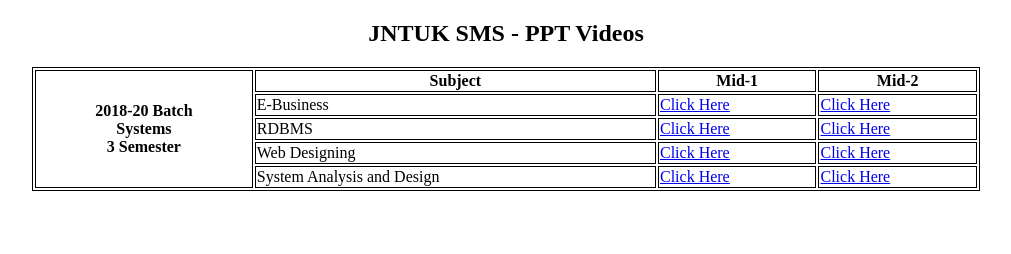
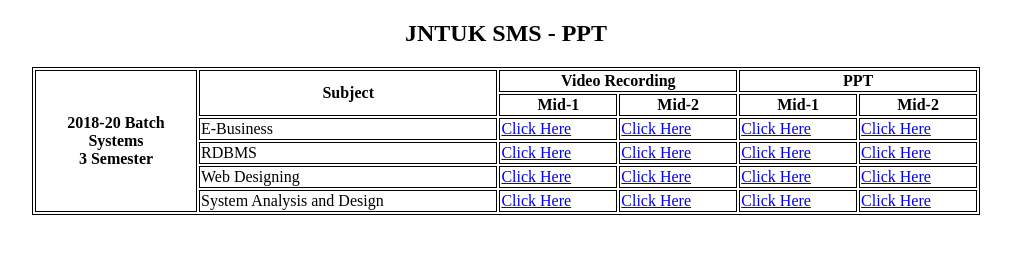
Before and after one commit to SubrahmanyamAchanta/SubrahmanyamAchanta, a plain HTML site: page index.html in a window 1280 px wide. Shown: the whole page, without its empty margins (134-1145 px from the left). Drawn offline with Linux system fonts and the light colour scheme.

Commit message:
Adding PPT also to index.html

```diff
--- a/index.html
+++ b/index.html
@@ -10,35 +10,48 @@
 </head>
 <body>
 
-<h2 align = 'center'>JNTUK SMS - PPT Videos</h2>
+<h2 align = 'center'>JNTUK SMS - PPT </h2>
 
 <table style="width:75%" align="center">
   <tr>
 	<th rowspan = 6> 2018-20 Batch <br> Systems <br> 3 Semester</th>
-    <th>Subject</th>
-    <th>Mid-1 </th>
+	<th rowspan = 2> Subject </th>
+	<th colspan = 2> Video Recording </th>
+	<th colspan = 2> PPT </th>
+  </tr>
+  <tr>
+	<th>Mid-1 </th>
+	<th>Mid-2 </th>
+	<th>Mid-1 </th>
 	<th>Mid-2 </th>
   </tr>
   <tr>
-
     <td>E-Business</td>
     <td><a href = 'https://www.youtube.com/playlist?list=PL3D1BESzYOqXhb3ppDAT22Nkp81cAPGRn' target="_blank"> Click Here </a> </td>
 	<td><a href = 'https://www.youtube.com/playlist?list=PL3D1BESzYOqWy2DFYbp1kyGZGE096X3ZF' target="_blank"> Click Here </a> </td>
+	<td><a href = '#' target="_blank"> Click Here </a> </td>
+	<td><a href = '#' target="_blank"> Click Here </a> </td>
   </tr>
     <tr>
     <td>RDBMS</td>
     <td><a href = 'https://www.youtube.com/playlist?list=PL3D1BESzYOqWhQEFeirYp1pHoCMjMX2_b' target="_blank"> Click Here </a> </td>
 	<td><a href = 'https://www.youtube.com/playlist?list=PL3D1BESzYOqXoJIsFoya_f_LVv5ezfj1n' target="_blank"> Click Here </a> </td>
+	<td><a href = '#' target="_blank"> Click Here </a> </td>
+	<td><a href = '#' target="_blank"> Click Here </a> </td>
   </tr>
     <tr>
     <td>Web Designing</td>
     <td><a href = 'https://www.youtube.com/playlist?list=PL3D1BESzYOqXSqg4FrRBzjYgOpUUImROY' target="_blank"> Click Here </a> </td>
 	<td><a href = 'https://www.youtube.com/playlist?list=PL3D1BESzYOqU7EsErudvXVY8FKYf-lQj9' target="_blank"> Click Here </a> </td>
+	<td><a href = '#' target="_blank"> Click Here </a> </td>
+	<td><a href = '#' target="_blank"> Click Here </a> </td>
   </tr>
     <tr>
     <td>System Analysis and Design</td>
     <td><a href = 'https://www.youtube.com/playlist?list=PL3D1BESzYOqVGrwEHpOeAzuYY0dpGfzE8' target="_blank"> Click Here </a> </td>
 	<td><a href = 'https://www.youtube.com/playlist?list=PL3D1BESzYOqVTeOK8-B2W-sN1DnKGo8MR' target="_blank"> Click Here </a> </td>
+	<td><a href = '#' target="_blank"> Click Here </a> </td>
+	<td><a href = '#' target="_blank"> Click Here </a> </td>
   </tr>
 </table>
 
```
